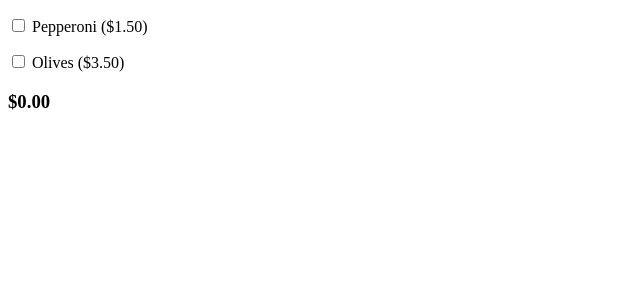
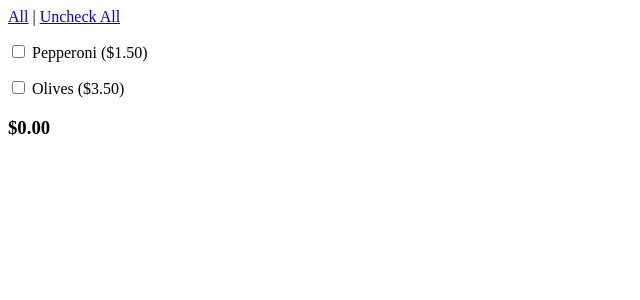
Before and after one commit to tsteelematc/components, an Angular app: page / in a window 1280 px wide. Shown: the top 300 px of the page, without its empty margins (0-640 px from the left). Built offline with nearby package versions, Linux system fonts and the light colour scheme.

Commit message:
Check and uncheck all
Learned about href='#'

```diff
--- a/src/app/pizza/pizza.component.html
+++ b/src/app/pizza/pizza.component.html
@@ -1,4 +1,5 @@
 <div>
+  <a (click)='checkAll()' href='#'>All</a> | <a (click)='uncheckAll()' href='#'>Uncheck All</a>
   <p *ngFor='let t of availablePizzaToppings'>
     <input type="checkbox" [(ngModel)]='t.checked' (change)='recalculateTotal()'>
     {{ t.name }} ({{ t.price | currency }})
@@ -7,6 +8,6 @@
     <button *ngIf='false' (click)='calculateTotal()'>Calculate Total</button>
   </p>
   <h3>
-    {{ total | currency}}
+    {{ total | currency }}
   </h3>
 </div>
--- a/src/app/pizza/pizza.component.ts
+++ b/src/app/pizza/pizza.component.ts
@@ -30,6 +30,16 @@ export class PizzaComponent implements OnInit {
     this.calculateTotal();
   }
 
+  checkAll = () => {
+    this.availablePizzaToppings = this.availablePizzaToppings.map(x => ({...x, checked: true }));
+    this.recalculateTotal();
+  }
+
+  uncheckAll = () => {
+    this.availablePizzaToppings = this.availablePizzaToppings.map(x => ({...x, checked: false }));
+    this.recalculateTotal();
+  }
+
   // DI (dependency inject) the pizza service.
   constructor(public pizzaSvc: PizzaService) { }
 
```
